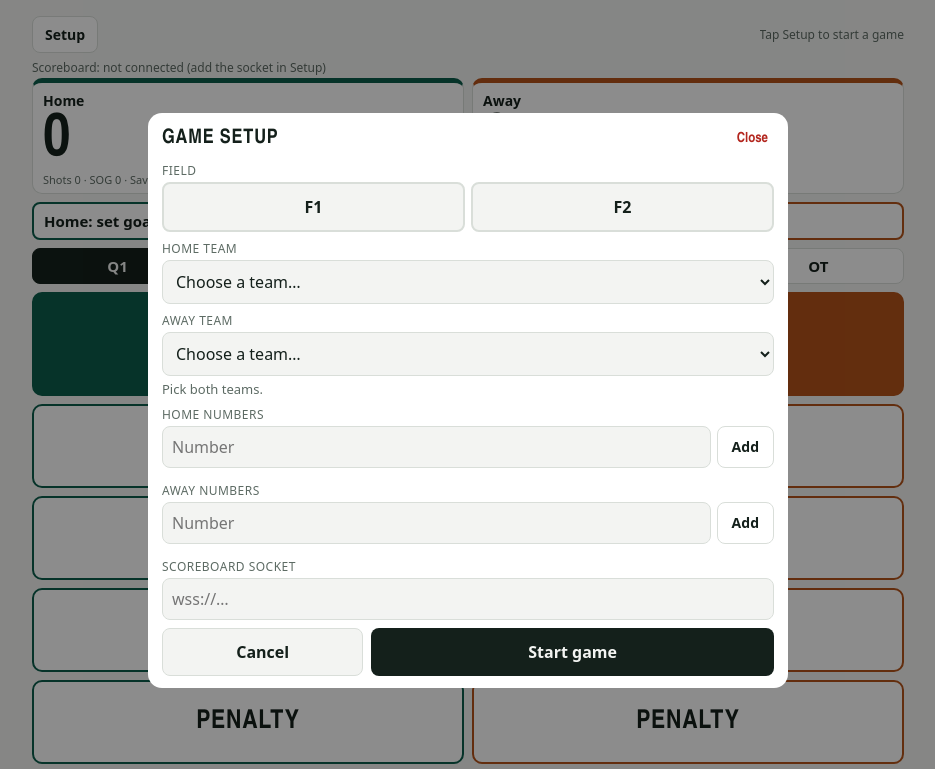
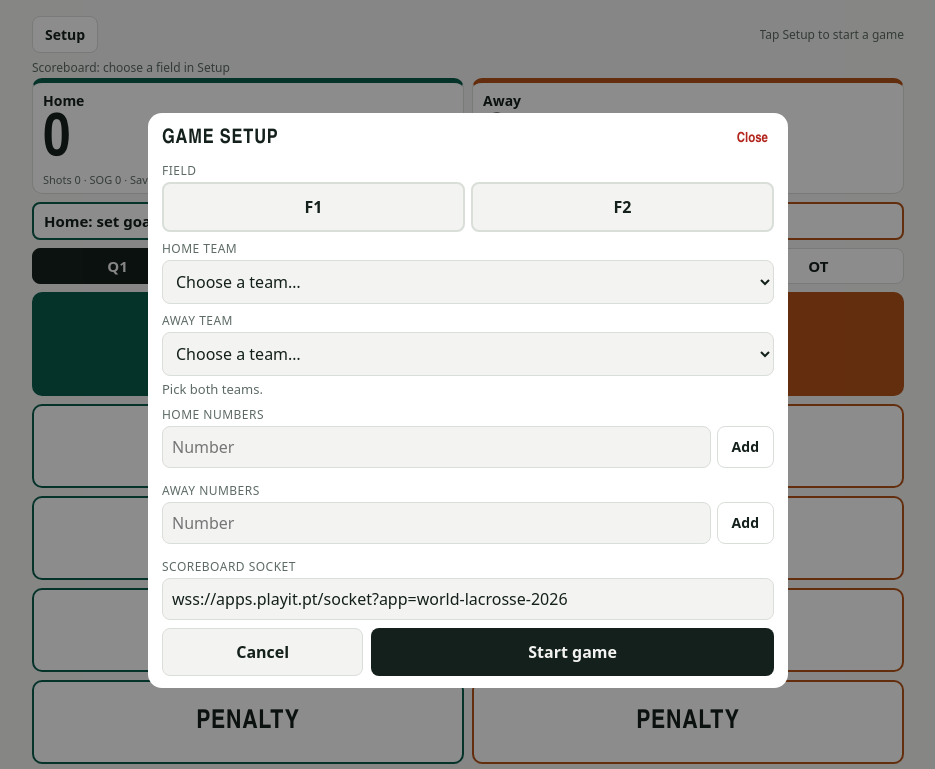
Before and after one commit to kgagne3/sixes-stat-tapper, a plain HTML site: page index.html in a window 1280 px wide. Shown: the top 769 px of the page, without its empty margins (172-1107 px from the left). Drawn offline with Linux system fonts and the light colour scheme.

Commit message:
Default scoreboard socket address
Co-Authored-By: Claude Haiku 5.5 <noreply@anthropic.com>

```diff
--- a/index.html
+++ b/index.html
@@ -171,7 +171,7 @@ var PTYPES=["Slash","Hold","Cross-check","Push","Trip","Illegal check","Other"];
 var KEY="sixes-stat-tapper-v1", SKEY="sixes-stat-settings";
 var S={names:["Home","Away"],teams:["",""],field:"",gameCode:"",period:1,events:[],nid:1,rosters:["",""],goalies:["",""]};
 try{var raw=localStorage.getItem(KEY);if(raw){var p=JSON.parse(raw);if(p&&p.events)S=Object.assign(S,p);}}catch(e){}
-var SET={feedUrl:""};
+var SET={feedUrl:"wss://apps.playit.pt/socket?app=world-lacrosse-2026"};
 try{var sraw=localStorage.getItem(SKEY);if(sraw)SET=Object.assign(SET,JSON.parse(sraw));}catch(e){}
 function save(){try{localStorage.setItem(KEY,JSON.stringify(S));}catch(e){}}
 function saveSet(){try{localStorage.setItem(SKEY,JSON.stringify(SET));}catch(e){}}
```
